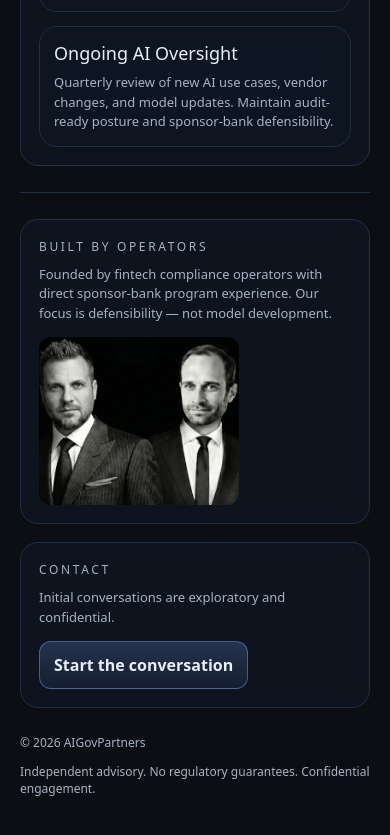
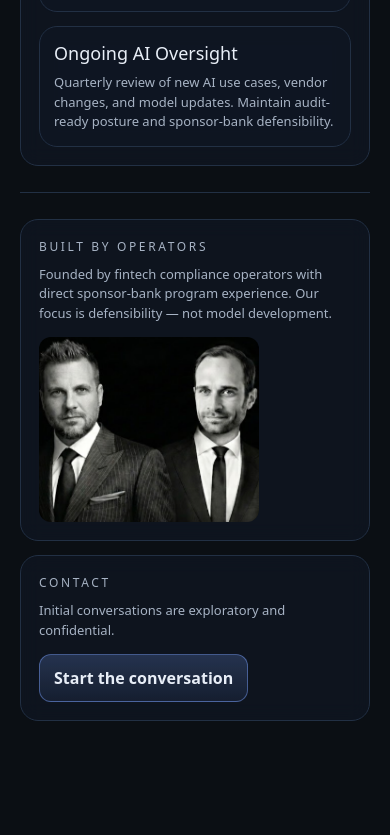
Before and after one commit to brewercrewer/aigovpartners, a plain HTML site: page index.html in a window 390 px wide. Shown: the part 1183-2018 px from the top of the page. After the commit the page ends 1960 px from the top, so only its background shows below. Drawn offline with Linux system fonts and the light colour scheme.

Commit message:
Update index.html

```diff
--- a/index.html
+++ b/index.html
@@ -107,6 +107,7 @@
 
     <hr />
 
+<div style="display:grid; grid-template-columns: 1.4fr 0.6fr; gap:14px;">
   <div class="card">
     <div class="kicker">Built by operators</div>
     <p class="small">
@@ -114,32 +115,30 @@
       Our focus is defensibility — not model development.
     </p>
 
-      <!-- Subtle founders image (small, not centered, no border) -->
     <div style="margin-top:14px;">
       <img src="founders.png"
            alt="AIGovPartners Founders"
-             style="max-width:200px; width:100%; border-radius:12px; display:block;">
+           style="max-width:220px; width:100%; border-radius:12px; display:block;">
     </div>
   </div>
 
-    <div class="section card" style="margin-top:18px;">
+  <div class="card">
     <div class="kicker">Contact</div>
     <p class="small">
       Initial conversations are exploratory and confidential.
     </p>
+
     <div style="margin-top:14px;">
-        <a class="btn primary" href="mailto:hello@aigovpartners.com?subject=Intro%20Call%20%E2%80%94%20AIGovPartners">Start the conversation</a>
+      <a class="btn primary"
+         href="mailto:hello@aigovpartners.com?subject=Intro%20Call%20%E2%80%94%20AIGovPartners">
+        Start the conversation
+      </a>
+    </div>
   </div>
 </div>
 
-    <footer>
-      <div>© <span id="y"></span> AIGovPartners</div>
-      <div>Independent advisory. No regulatory guarantees. Confidential engagement.</div>
-    </footer>
-  </div>
-
-  <script>
-    document.getElementById("y").textContent = new Date().getFullYear();
-  </script>
-</body>
-</html>
+<style>
+  @media (max-width: 860px){
+    .wrap > div[style*="grid-template-columns"] { grid-template-columns: 1fr !important; }
+  }
+</style>
```
Lines whose indentation alone changed are shown as unchanged.
